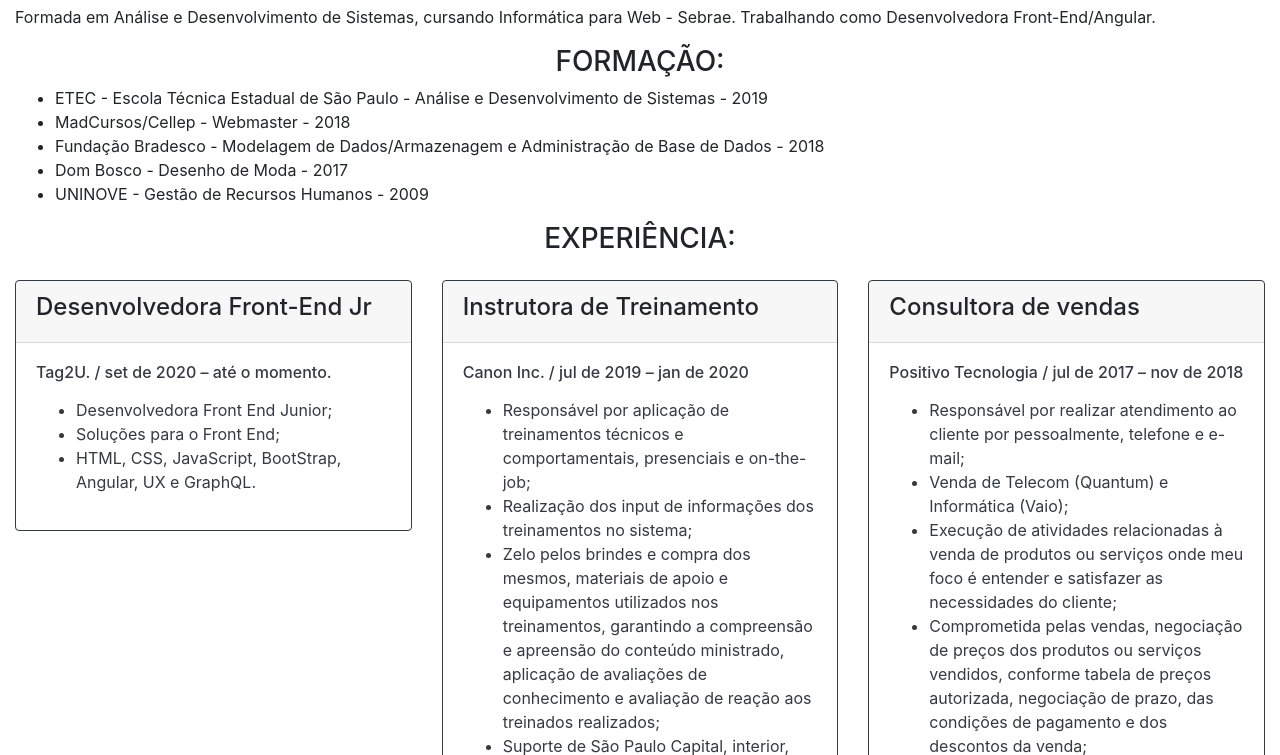
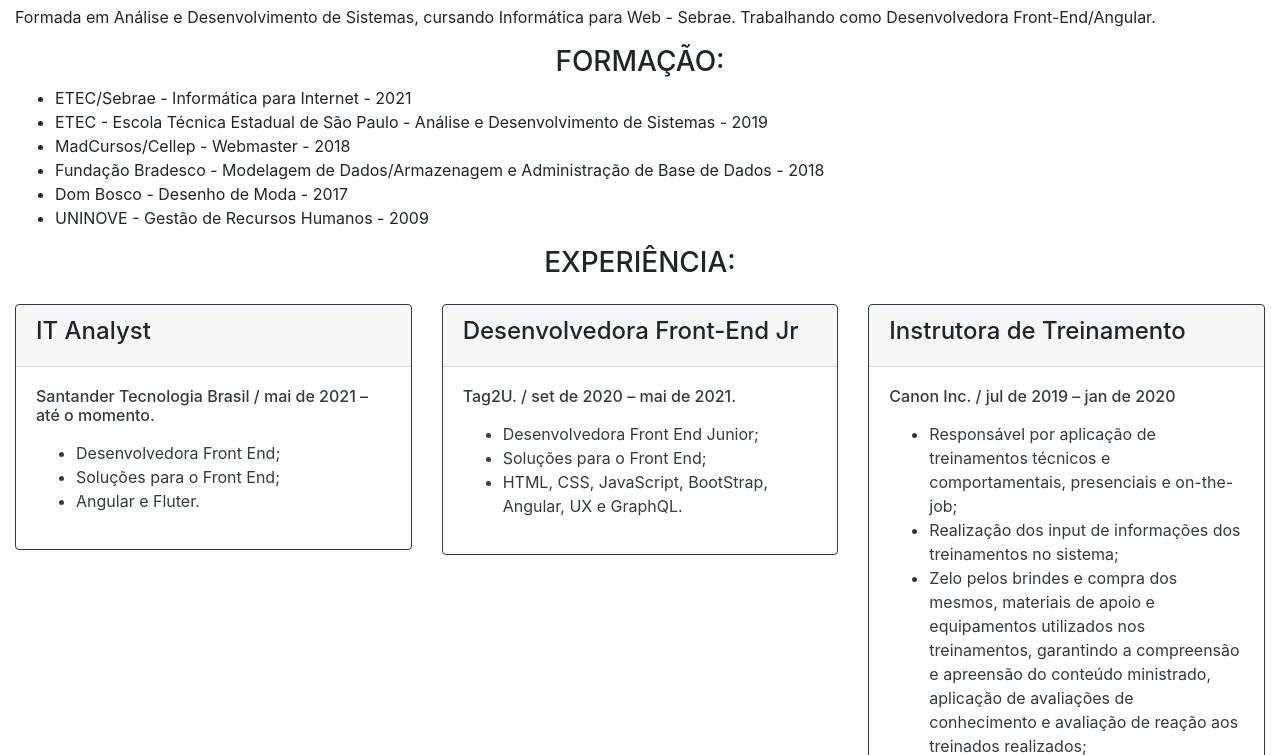
Before and after one commit to rafakabuchi/curriculo, a plain HTML site: page index.html in a window 1280 px wide. Shown: the part 485-1240 px from the top of the page. Drawn offline with nearby package versions, Linux system fonts and the light colour scheme.

Commit message:
atualizado formacao e experiencia

```diff
--- a/index.html
+++ b/index.html
@@ -45,6 +45,7 @@
 
                 <h3 class="text-center">FORMAÇÃO:</h3>
                 <ul>
+                    <li>ETEC/Sebrae - Informática para Internet - 2021</li>
                     <li>ETEC - Escola Técnica Estadual de São Paulo - Análise e Desenvolvimento de Sistemas - 2019</li>
                     <li>MadCursos/Cellep - Webmaster - 2018</li>
                     <li>Fundação Bradesco - Modelagem de Dados/Armazenagem e Administração de Base de Dados - 2018</li>
@@ -60,10 +61,28 @@
                     <div class="col-12 col-md-6 col-lg-4 mb-3">
                         <div class="card border-dark mb-3 m-auto">
                             <div class="card-header">
+                                <h4>IT Analyst</h4>
+                            </div>
+                            <div class="card-body text-dark">
+                                <h6 class="card-title">Santander Tecnologia Brasil / mai de 2021 – até o momento.</h6>
+                                <p class="card-text">
+                                    <ul>
+                                        <li>Desenvolvedora Front End;</li>
+                                        <li>Soluções para o Front End;</li>
+                                        <li>Angular e Fluter.</li>
+                                    </ul>
+
+                            </div>
+                        </div>
+                    </div>
+
+                    <div class="col-12 col-md-6 col-lg-4 mb-3">
+                        <div class="card border-dark mb-3 m-auto">
+                            <div class="card-header">
                                 <h4>Desenvolvedora Front-End Jr</h4>
                             </div>
                             <div class="card-body text-dark">
-                                <h6 class="card-title">Tag2U. / set de 2020 – até o momento.</h6>
+                                <h6 class="card-title">Tag2U. / set de 2020 – mai de 2021.</h6>
                                 <p class="card-text">
                                     <ul>
                                         <li>Desenvolvedora Front End Junior;</li>
```
